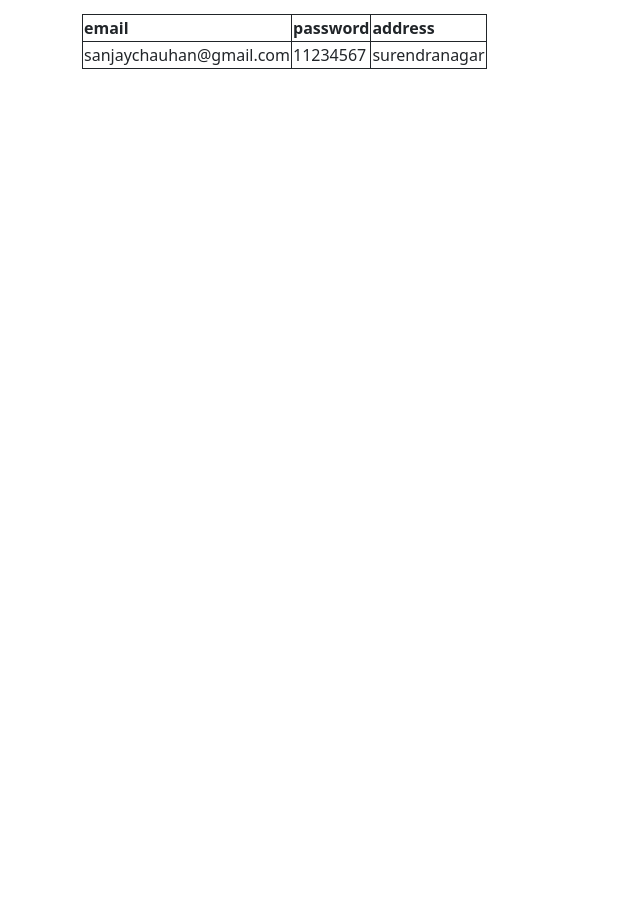
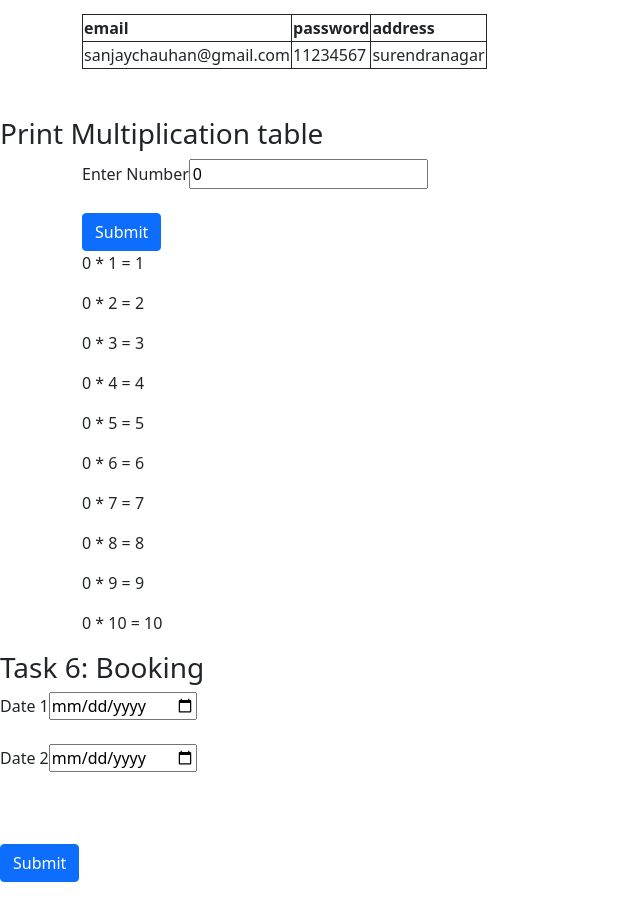
Before and after one commit to sanjay914015/angularprojecttrail-sanjay, an Angular app in the folder my-first-app/: page / in a window 1280 px wide. Shown: the part 1222-2143 px from the top of the page, without its empty margins (0-640 px from the left). Before the commit the page ends 1291 px from the top, so only its background shows below. Built offline with nearby package versions, Linux system fonts and the light colour scheme.

Commit message:
file added

```diff
--- a/my-first-app/src/app/app.component.html
+++ b/my-first-app/src/app/app.component.html
@@ -302,18 +302,35 @@ parents to services and services to child
 <app-child></app-child>
 
 
+<br><br>
+
+<!-- Task 5: Print Table of any  number -->
+<h3>Print Multiplication table</h3>
+
+<div class="container">
+    <label>Enter Number</label>
+<input name="ptrnumber" [(ngModel)] = "prtnumber">
+<br><br>
+<button class="btn btn-primary" (click)="printtable(prtnumber)">Submit</button>
+<div *ngFor="let num of numarray; index as i">
+    <p> {{prtnumber}} * {{i+1}} = {{num}}</p>
+</div>
+</div>
+
+<!-- Task 6: ask user to enter from to too booking -->
 
 
-<!-- Task 5: Print Table of any  number -->
 
-<!--
-<div class="container">
-    <label>First name</label>
-<input name="number" [(ngModel)] = "number">
+<h3> Task 6: Booking</h3>
+<label>Date 1</label>
+<input type="date" name="date1" [(ngModel)] = "date1">
 <br><br>
-<button class="btn btn-primary" (click)="additemtots()">Submit</button>
-</div>
+<label>Date 2</label>
+<input type="date" name="date2" [(ngModel)] = "date2">
+<br><br>
+<br><br>
+<button class="btn btn-primary" (click)="countduration(date1,date2)">Submit</button>
 
-  <div *ngFor="let i in tableofnumber, let j =index">
-    <p>{{number}} * j = i</p>
-  </div> -->
+<br><br>
+{{date1}}<br>
+{{date2}}<br>
--- a/my-first-app/src/app/app.component.ts
+++ b/my-first-app/src/app/app.component.ts
@@ -1,3 +1,4 @@
+import { ValueConverter } from '@angular/compiler/src/render3/view/template';
 import { Component } from '@angular/core';
 import { DatetimeserviceService } from './datetimeservice.service'
 import { GetjasondataService } from './getjasondata.service'
@@ -398,22 +399,34 @@ onsubmitofform(user:any)
   this.dt.userdata.push(user);
 }
 
-tableofnumber: number[] = [];
-number = 0;
-numberformain=0;
-printtable()
+//Task 5
+prtnumber = 0;
+numarray = [1,2,3,4,5,6,7,8,9,10];
+printtable(prtnumber:number)
 {
-  this.number = this.numberformain;
-  this.tableofnumber.push(this.number);
-  this.tableofnumber.push(this.number*2);
-  this.tableofnumber.push(this.number*3);
-  this.tableofnumber.push(this.number*4);
-  this.tableofnumber.push(this.number*5);
-  this.tableofnumber.push(this.number*6);
-  this.tableofnumber.push(this.number*7);
-  this.tableofnumber.push(this.number*8);
-  this.tableofnumber.push(this.number*9);
-  this.tableofnumber.push(this.number*10);
+  this.numarray = [1,2,3,4,5,6,7,8,9,10];
+  for(let i=0; i<10;i++)
+  {
+    this.numarray[i] = this.numarray[i]*prtnumber;
+  }
 }
 
+// Task 6
+
+Time = 0;
+days:any;
+price = 0;
+newprice = 0;
+date1:any="";
+date2:any="";
+dt1:any="";
+dt2:any="";
+countduration(date1:any,date2:any)
+{
+  this.dt1 = new Date(date1);
+  this.dt2 = new Date(date2);
+  this.Time = this.dt2.getTime() - this.dt1.getTime();
+  this.days = Math.abs(Math.ceil(this.Time / (1000 * 60 * 60 * 24)));
+  console.log(this.days*10);
 }
+}
```
